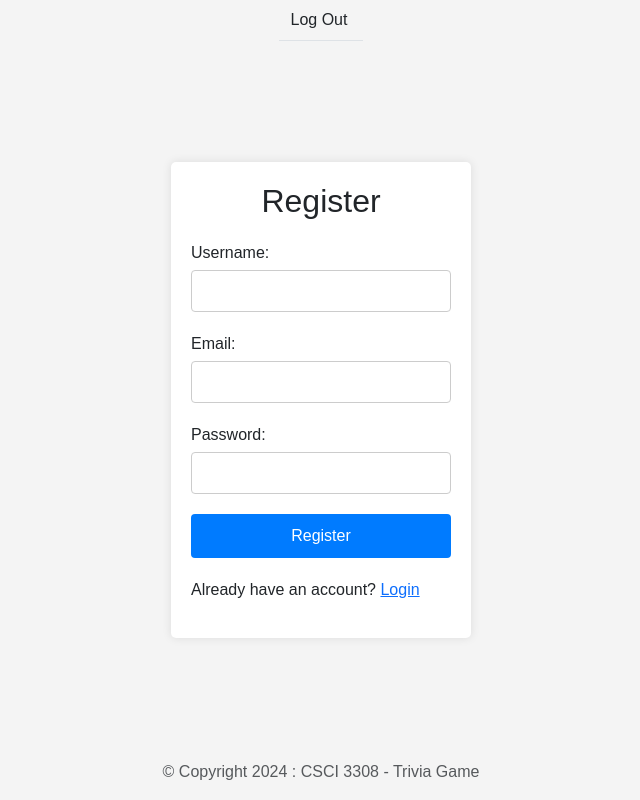
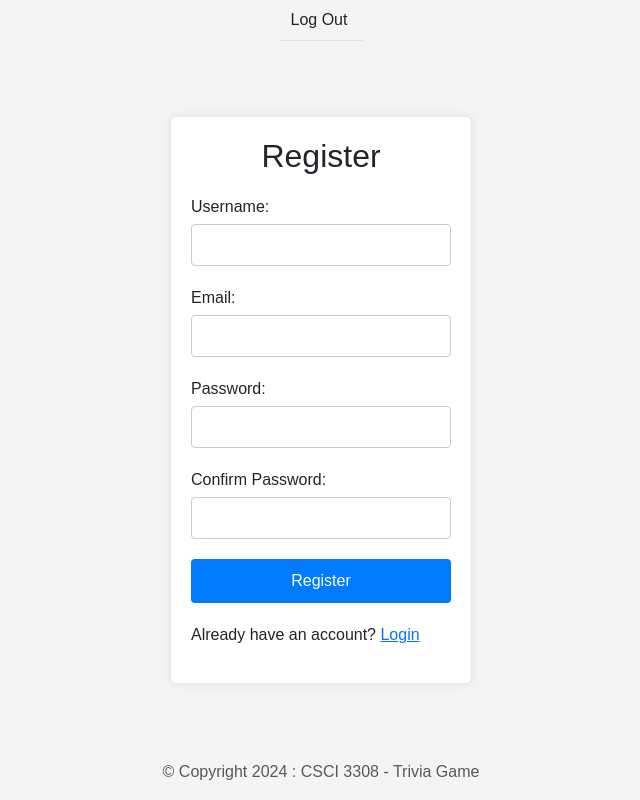
Before and after one commit to Opusthemoose1/trivia-game, a Node server app: page /logout in a window 1280 px wide. Shown: the whole page, without its empty margins (319-959 px from the left). Run offline with Node 20, Linux system fonts and the light colour scheme; some libraries are stand-ins or nearby versions.

Commit message:
Fixed login issue with the register / login page

```diff
--- a/ProjectSourceCode/src/index.js
+++ b/ProjectSourceCode/src/index.js
@@ -13,6 +13,7 @@ const session = require('express-session'); // To set the session object. To sto
 const bcrypt = require('bcrypt'); //  To hash passwords
 const axios = require('axios'); // To make HTTP requests from our server. We'll learn more about it in Part C.
 const Trivia = require('trivia-api');
+const { register } = require('module');
 const trivia = new Trivia({ encoding: 'url3986' });
 
 // *****************************************************
@@ -203,9 +204,32 @@ app.get('/home', (req, res) => {
 app.post('/register', async (req, res) => {
   const hash = await bcrypt.hash(req.body.password, 10);
   const query = 'insert into Users (UserName, Email, Password) VALUES ($1, $2, $3);';
+  /* This block is to check if the user is already registered */
+  const register_check = 'select * from users where username = $1;';
+  try{
+  const user = await db.oneOrNone(register_check, [req.body.username]);
+  if (user)
+  {
+    res.redirect('/register');
+    console.log("User is already registered");
+  }
+}catch(error)
+  {
+    res.redirect('/login');
+    console.log(error);
+  }
+
   try {
-    await db.any(query, [req.body.username, req.body.email, hash]);
+    if (req.body.password == req.body.confirm_password)
+    {
+    const insert = await db.any(query, [req.body.username, req.body.email, hash]);
     res.render('pages/login');
+    }
+    else
+    {
+      console.log("Passwords don't match!");
+      res.redirect('/register');
+    }
   }
   catch (err) {
     res.redirect('/register');
--- a/ProjectSourceCode/src/views/pages/register.hbs
+++ b/ProjectSourceCode/src/views/pages/register.hbs
@@ -70,6 +70,10 @@
                 <label for="password">Password:</label>
                 <input type="password" id="password" name="password" required>
             </div>
+             <div class="form-group">
+                <label for="confirm_password">Confirm Password:</label>
+                <input type="password" id="confirm_password" name="confirm_password" required>
+            </div>
             <div class="form-group">
                 <button type="submit">Register</button>
             </div>
```
